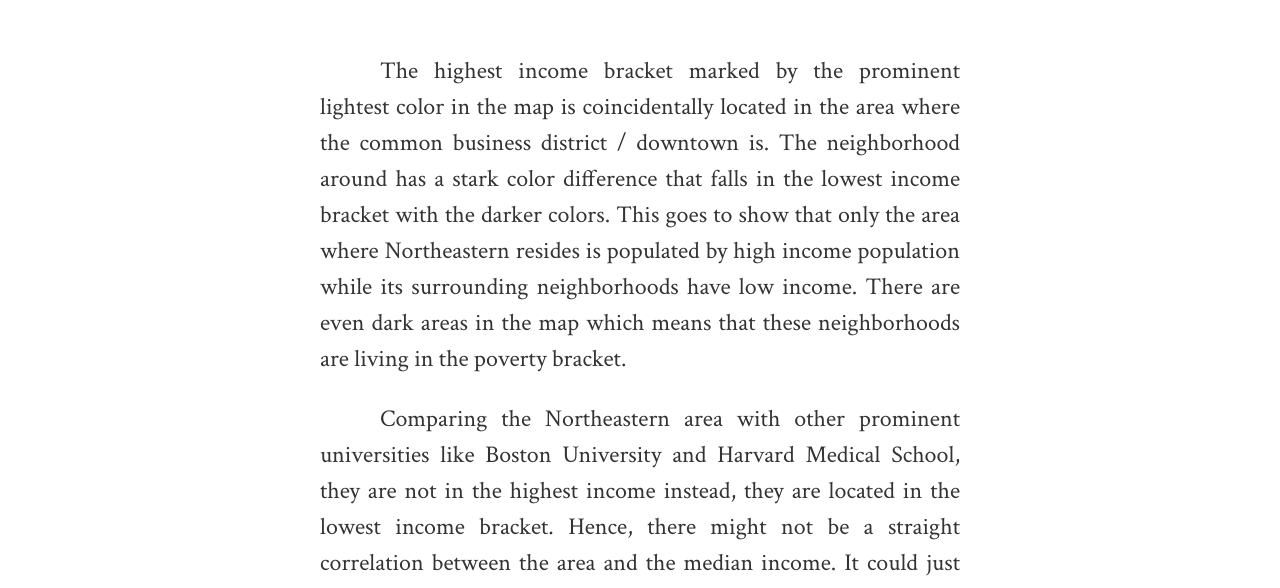
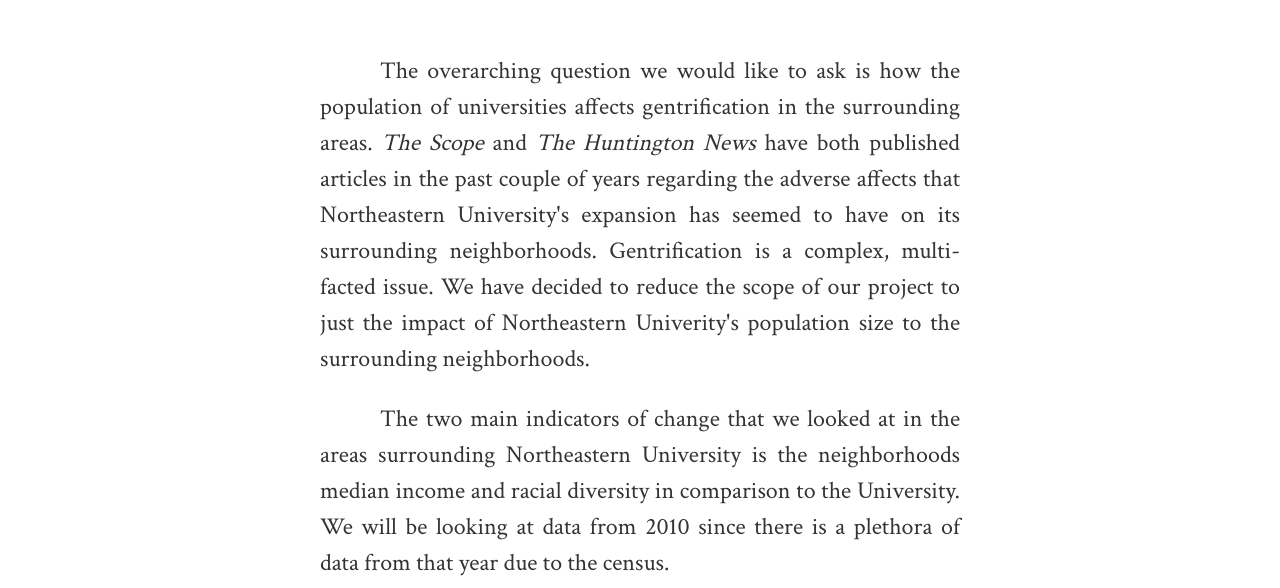
Before and after one commit to tmazeika/bostonography-final, a plain HTML site: page index.html in a window 1280 px wide. Shown: the part 185-773 px from the top of the page. Drawn offline with Linux system fonts and the light colour scheme.

Commit message:
Update text

```diff
--- a/index.html
+++ b/index.html
@@ -60,10 +60,10 @@
   <main>
     <div class="text-content">
       <p>
-        The highest income bracket marked by the prominent lightest color in the map is coincidentally located in the area where the common business district / downtown is. The neighborhood around has a stark color difference that falls in the lowest income bracket with the darker colors. This goes to show that only the area where Northeastern resides is populated by high income population while its surrounding neighborhoods have low income. There are even dark areas in the map which means that these neighborhoods are living in the poverty bracket.
+        The overarching question we would like to ask is how the population of universities affects gentrification in the surrounding areas. <em>The Scope</em> and <em>The Huntington News</em> have both published articles in the past couple of years regarding the adverse affects that Northeastern University's expansion has seemed to have on its surrounding neighborhoods. Gentrification is a complex, multi-facted issue. We have decided to reduce the scope of our project to just the impact of Northeastern Univerity's population size to the surrounding neighborhoods.
       </p>
       <p>
-        Comparing the Northeastern area with other prominent universities like Boston University and Harvard Medical School, they are not in the highest income instead, they are located in the lowest income bracket. Hence, there might not be a straight correlation between the area and the median income. It could just be that Northeastern is coincidentally in the common business district that makes the highest income. In addition, university students do not make income so this map could only show the working class who have highest income and could afford to reside in the city center.
+        The two main indicators of change that we looked at in the areas surrounding Northeastern University is the neighborhoods median income and racial diversity in comparison to the University. We will be looking at data from 2010 since there is a plethora of data from that year due to the census.
       </p>
     </div>
   </main>
```
